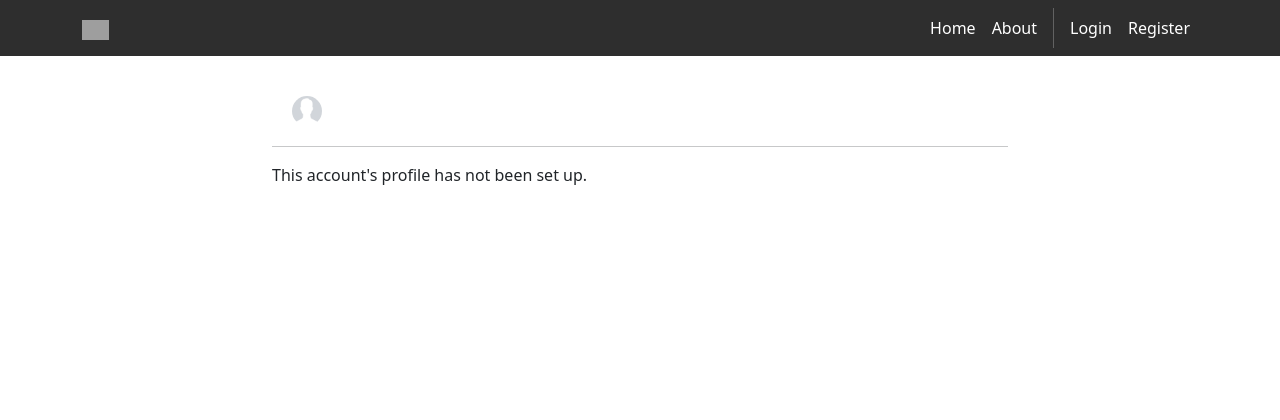
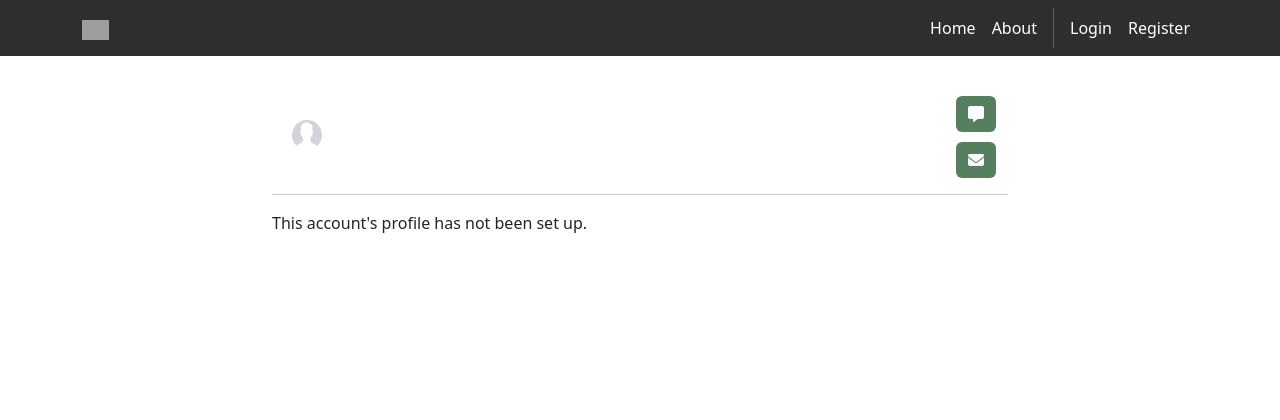
Before and after one commit to Bobbyiii21/TalentTrek, a Django app: template accounts/templates/accounts/profiles.html in a window 1280 px wide. Shown: the top 420 px of the page. Run offline with Django 5.2, Linux system fonts and the light colour scheme; the template is opened without the code that fills it, so the values that code supplies are empty; some libraries are stand-ins or nearby versions; grey boxes are pictures that could not be loaded.

Commit message:
fix/profile/email (#11)
* feat: added basic posting page

* feat: updated postings to use horizontal posts that can be added by admin

* feat: show more + example jobs

* privacy options implemented, basic html added to profile page

base of privacy options and page to view profiles (not quite done yet), still need to add styling and a way for end user to hide elements

* finished visual implementation of hidden fields, adjusted field sizes

increased sizes of some fields, finished hidden fields, still need to add a way for the end user to hide fields

* Created a simple create job posting page and view

* beginning edit profile

im sleep deprived and am saving my progress so far so that i dont mess up too much

* more adjustments

need radio buttons to make elements private, text showing profile owner which elements they currently have private, adding more elements that can be edited

* Demo build pt. 1

* added email button

* fix: add email + chat

---------

Co-authored-by: Alex <139652601+AAAlexSmith@users.noreply.github.com>
Co-authored-by: Ellie Fiftal <gfiftal@gmail.com>
Co-authored-by: LukeFerg <fergusonluke21@gmail.com>
Co-authored-by: Xavier <xevans7@gatech.edu>

```diff
--- a/accounts/templates/accounts/profiles.html
+++ b/accounts/templates/accounts/profiles.html
@@ -16,8 +16,14 @@
                 <h4 style="text-align: center;">{{ template_data.profile_user.first_name }} {{ template_data.profile_user.last_name }}</h4>
                 {% if user.is_authenticated and user == template_data.profile_user %}
                     <a class="primary-hover-btn" href="{% url 'accounts.edit_profile' user_link=user.slugify_name %}" style="margin-left: auto;">Edit Profile and Privacy</a>
+                {% else %}
+                <div style="margin-left: auto; display: flex; flex-direction: column; gap: 10px;">
+                    <a class="primary-hover-btn" href="{% url 'chat.create_room' participant_id=template_data.profile_user.id %}" style="margin-left: auto;"><i class="fas fa-message"></i></a>
+                    <a class="primary-hover-btn" href="mailto:{{ template_data.profile_user.email }}" style="margin-left: auto;"><i class="fas fa-envelope"></i></a>
+                </div>
                 {% endif %}
             </div>
+
             <hr>
             <!--
             {% if template_data.is_seeker %}
```
